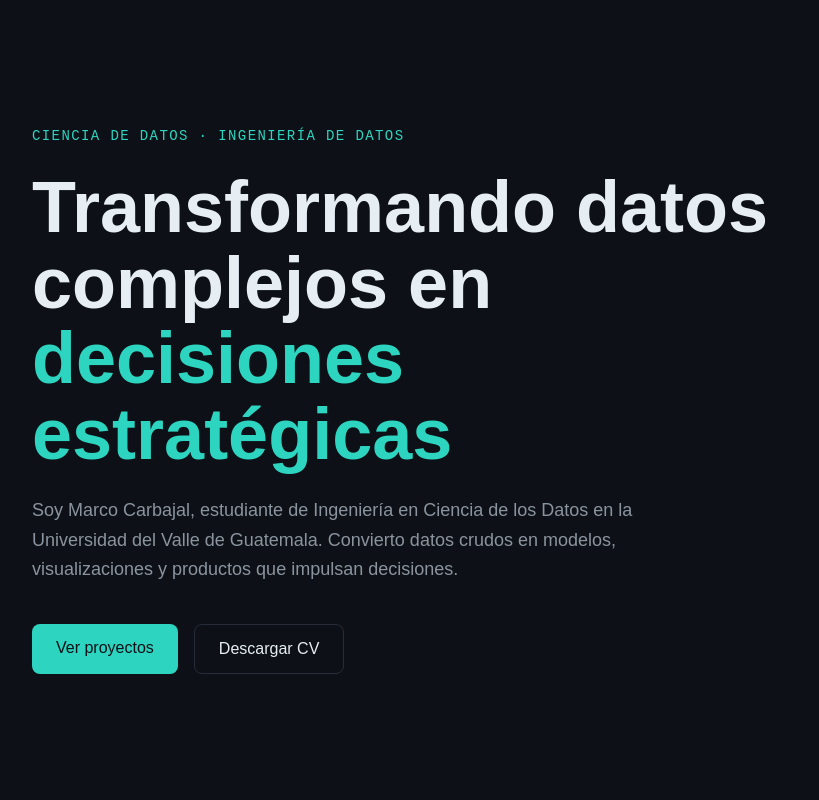
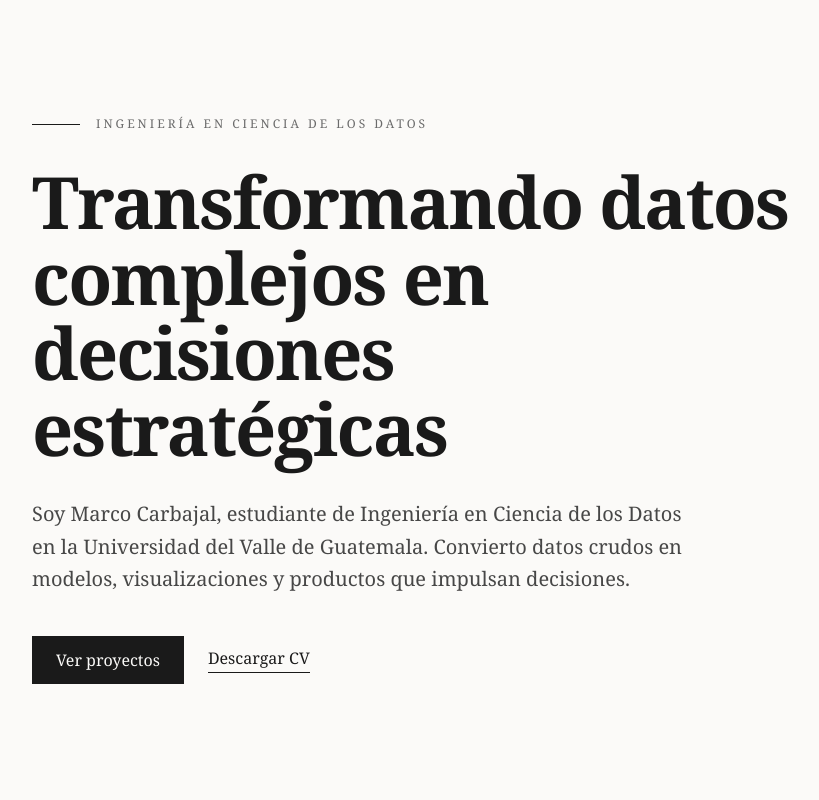
Before and after one commit to marcocarbajalb/portafolio, a React (Vite) app: page / in a window 1280 px wide. Shown: the top 800 px of the page, without its empty margins (64-883 px from the left). Built offline with nearby package versions, Linux system fonts and the light colour scheme.

Commit message:
refactor: unificar tipografía en Newsreader, título semibold

```diff
--- a/package.json
+++ b/package.json
@@ -10,9 +10,8 @@
     "preview": "vite preview"
   },
   "dependencies": {
-    "@fontsource-variable/inter": "^5.2.8",
     "@fontsource-variable/jetbrains-mono": "^5.2.8",
-    "@fontsource-variable/space-grotesk": "^5.2.10",
+    "@fontsource-variable/newsreader": "^5.2.10",
     "@tailwindcss/vite": "^4.3.0",
     "motion": "^12.40.0",
     "react": "^19.2.6",
--- a/src/App.tsx
+++ b/src/App.tsx
@@ -10,12 +10,14 @@ export default function App() {
       <Section
         id="proyectos"
         aria-labelledby="proyectos-title"
-        className="border-t border-line"
-      >
-        <h2 id="proyectos-title" className="font-display text-3xl font-semibold text-ink">
+        className="border-t border-rule"
+        >
+        <h2 id="proyectos-title" className="text-3xl font-semibold text-ink">
           Proyectos
         </h2>
-        <p className="mt-4 font-mono text-sm text-accent">próxima sección</p>
+        <p className="mt-4 font-serif text-sm uppercase tracking-widest text-muted">
+          próxima sección
+        </p>
       </Section>
     </Layout>
   );
--- a/src/components/layout/Layout.tsx
+++ b/src/components/layout/Layout.tsx
@@ -7,7 +7,7 @@ type LayoutProps = {
 export default function Layout({ children }: LayoutProps) {
   return (
     <>
-      <a href="#contenido" className="sr-only rounded-md font-mono text-sm text-canvas focus:not-sr-only focus:fixed focus:left-4 focus:top-4 focus:z-50 focus:bg-accent focus:px-4 focus:py-2">
+      <a href="#contenido" className="sr-only font-serif text-sm text-paper focus:not-sr-only focus:fixed focus:left-4 focus:top-4 focus:z-50 focus:bg-ink focus:px-4 focus:py-2">
         Saltar al contenido
       </a>
       {/* Navbar irá aquí más adelante */}
--- a/src/components/sections/Hero.tsx
+++ b/src/components/sections/Hero.tsx
@@ -10,9 +10,7 @@ import Container from '../layout/Container';
 
 const container: Variants = {
   hidden: {},
-  show: {
-    transition: { staggerChildren: 0.12, delayChildren: 0.1 },
-  },
+  show: { transition: { staggerChildren: 0.12, delayChildren: 0.1 } },
 };
 
 export default function Hero() {
@@ -52,42 +50,44 @@ export default function Hero() {
           style={prefersReduced ? undefined : { opacity, y }}
           className="max-w-3xl"
         >
-          <motion.p
-            variants={item}
-            className="font-mono text-sm uppercase tracking-widest text-accent"
-          >
-            Ciencia de datos · Ingeniería de datos
-          </motion.p>
+          <motion.div variants={item} className="mb-8 flex items-center gap-4">
+            <span className="h-px w-12 bg-ink" />
+            <span className="font-serif text-xs uppercase tracking-[0.25em] text-muted">
+              Ingeniería en ciencia de los datos
+            </span>
+          </motion.div>
 
           <motion.h1
             variants={item}
             id="hero-title"
-            className="mt-6 font-display text-5xl font-bold leading-[1.05] text-ink sm:text-6xl md:text-7xl"
+            className="text-5xl font-semibold leading-[1.05] tracking-tight text-ink sm:text-6xl md:text-7xl"
           >
-            Transformando datos complejos en{' '}
-            <span className="text-accent">decisiones estratégicas</span>
+            Transformando datos complejos en decisiones estratégicas
           </motion.h1>
 
           <motion.p
             variants={item}
-            className="mt-6 max-w-2xl text-lg leading-relaxed text-muted"
+            className="mt-8 max-w-2xl font-serif text-lg leading-relaxed text-ink/80 sm:text-xl"
           >
             Soy Marco Carbajal, estudiante de Ingeniería en Ciencia de los Datos
             en la Universidad del Valle de Guatemala. Convierto datos crudos en
             modelos, visualizaciones y productos que impulsan decisiones.
           </motion.p>
 
-          <motion.div variants={item} className="mt-10 flex flex-wrap gap-4">
+          <motion.div
+            variants={item}
+            className="mt-10 flex flex-wrap items-center gap-6"
+          >
 
             <a href="#proyectos"
-              className="rounded-lg bg-accent px-6 py-3 font-medium text-canvas transition-colors hover:bg-accent-strong"
+              className="bg-ink px-6 py-3 font-serif text-paper transition-colors hover:bg-ink/85"
             >
               Ver proyectos
             </a>
 
             <a href={cvHref}
               download
-              className="rounded-lg border border-line px-6 py-3 font-medium text-ink transition-colors hover:border-accent hover:text-accent"
+              className="border-b border-ink pb-0.5 font-serif text-ink transition-colors hover:text-muted"
             >
               Descargar CV
             </a>
--- a/src/index.css
+++ b/src/index.css
@@ -1,26 +1,22 @@
 @import "tailwindcss";
 
 @theme {
-  /* — Colores: base oscura + acento teal de señal — */
-  --color-canvas: #0D1117;        /* fondo principal */
-  --color-surface: #161B22;       /* tarjetas, paneles */
-  --color-line: #272D38;          /* bordes, separadores */
-  --color-ink: #E6EDF3;           /* texto principal (off-white) */
-  --color-muted: #8B949E;         /* texto secundario */
-  --color-accent: #2DD4BF;        /* teal de señal */
-  --color-accent-strong: #14B8A6; /* hover / estados activos */
+  /* — Paleta editorial: papel, tinta, reglas grises — */
+  --color-paper: #FBFAF8;   /* fondo: blanco papel, apenas cálido */
+  --color-ink: #1A1A1A;     /* texto principal: casi negro */
+  --color-muted: #6B6B6B;   /* texto secundario, pies de foto */
+  --color-rule: #DCDBD5;    /* bordes de fotos, líneas finas */
 
-  /* — Tipografías — */
-  --font-display: "Space Grotesk Variable", sans-serif;
-  --font-sans: "Inter Variable", sans-serif;
+  /* — Tipografía editorial — */
+  --font-serif: "Newsreader Variable", Georgia, serif;
   --font-mono: "JetBrains Mono Variable", monospace;
 }
 
 @layer base {
   body {
-    background-color: var(--color-canvas);
+    background-color: var(--color-paper);
     color: var(--color-ink);
-    font-family: var(--font-sans);
+    font-family: var(--font-serif);
     -webkit-font-smoothing: antialiased;
     text-rendering: optimizeLegibility;
   }
--- a/src/main.tsx
+++ b/src/main.tsx
@@ -1,5 +1,4 @@
-import '@fontsource-variable/inter';
-import '@fontsource-variable/space-grotesk';
+import '@fontsource-variable/newsreader';
 import '@fontsource-variable/jetbrains-mono';
 
 import { StrictMode } from 'react'
```
Also changed, not shown: 1 other file (tests, documents, lock files or other folders).
